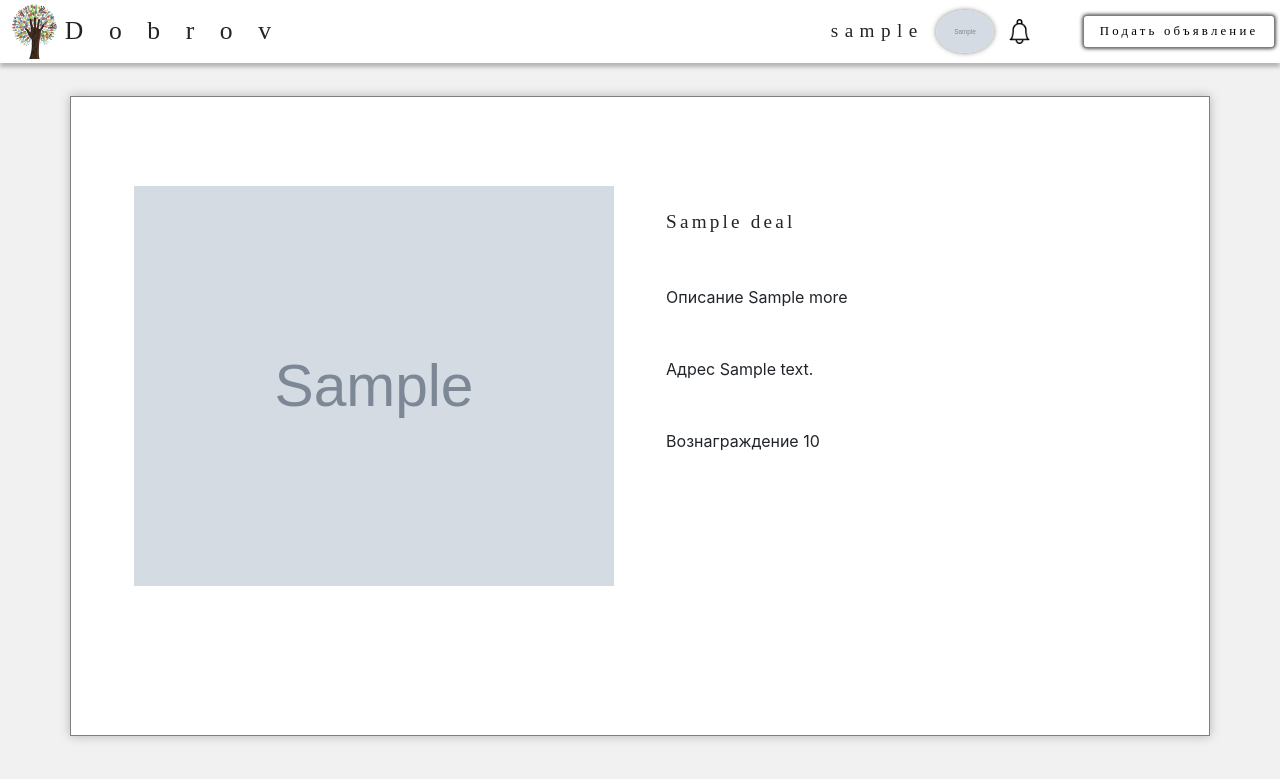
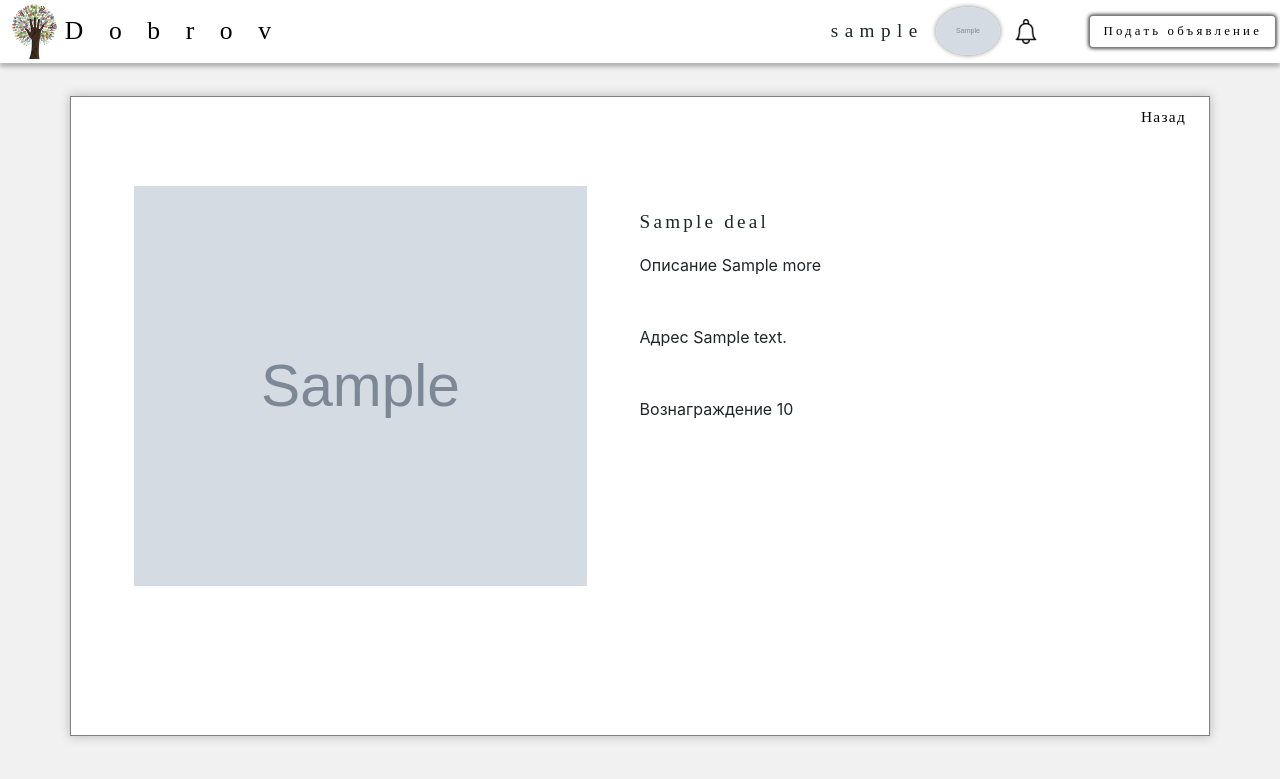
Before and after one commit to Narfisa/Dobrov, a Django app: template mainpage/templates/detail.html in a window 1280 px wide. Shown: the top 779 px of the page. Run offline with Django 3.2, Linux system fonts and the light colour scheme; the template is opened without the code that fills it: most values are stand-ins (such as "Sample title", 1, 10 or a date in 2020); grey boxes marked "Sample" are stand-in pictures; some libraries are stand-ins or nearby versions.

Commit message:
redirect to main in header, back in view detail

```diff
--- a/mainpage/templates/detail.html
+++ b/mainpage/templates/detail.html
@@ -41,7 +41,7 @@
         }
 
         a:hover{
-            color: #000;
+            color: #A1A1A1;
             text-decoration: none;
         }
 
@@ -52,7 +52,7 @@
         .profileImage{
             box-shadow: 0px 0px 5px rgba(0, 0, 0, 0.5);
             border-radius: 50%;
-            width: 4.5vw;
+            width: 5vw;
             height: auto;
             margin-left: 1%;
         }
@@ -98,13 +98,21 @@
             margin-top: 10%;
             right: 3%;
         }
+
+        .back{
+            font-family: Lora;
+            font-style: normal;
+            font-weight: normal;
+            font-size: 1.2vw;
+            letter-spacing: 0.1vw;
+        }
     </style>
 </head>
 <body style="background: #F1F1F1;">
     <div class="d-flex align-items-center header p-1 position-fixed">
         {% load static %}
         <img src="{% static 'images/logo.png' %}" alt="логотип" class="logo ml-2" />
-        <span class="title ml-2"> Dobrov </span>
+        <a href="http://127.0.0.1:8000/main/" class="title ml-2"> Dobrov </a>
         <span class="loginHeader"> {{ username }} </span>
         <img src="{{ image }}" alt="Изображение профиля" class="profileImage" />
         <img src="{% static 'notification.png' %}" alt="Значек уведомлений" class="alertImage"/>
@@ -114,11 +122,12 @@
     <div class="container mx-auto deal row">
         <img src="{{ deal.image }}" alt="изображение объявления" class="dealImage col"/>
         <div class="dealInfo col">
-            <span class="dealTitle"> {{ deal.title }} </span> <br/>
-            <p class="mb-5 mt-5"> Описание <span class="dealMore"> {{ deal.more }} </span> </p>
+            <span class="dealTitle text-justify"> {{ deal.title }} </span> <br/>
+            <p class="mb-5 mt-3"> Описание <span class="dealMore"> {{ deal.more }} </span> </p>
             <p class="mb-5"> Адрес <span class="dealAddress"> {{ deal.address }} </span> </p>
             <p class="mb-5"> Вознаграждение <span class="dealPrice"> {{ deal.price }} </span> </p>
         </div>
+        <a href="http://127.0.0.1:8000/main/" class="back mr-2 mt-2"> Назад </a>
     </div>
     <script src="https://code.jquery.com/jquery-3.5.1.slim.min.js" integrity="sha384-DfXdz2htPH0lsSSs5nCTpuj/zy4C+OGpamoFVy38MVBnE+IbbVYUew+OrCXaRkfj" crossorigin="anonymous"></script>
     <script src="https://cdn.jsdelivr.net/npm/popper.js@1.16.0/dist/umd/popper.min.js" integrity="sha384-Q6E9RHvbIyZFJoft+2mJbHaEWldlvI9IOYy5n3zV9zzTtmI3UksdQRVvoxMfooAo" crossorigin="anonymous"></script>
```
Also changed, not shown: myauth/views.py (+26 -11 lines).
